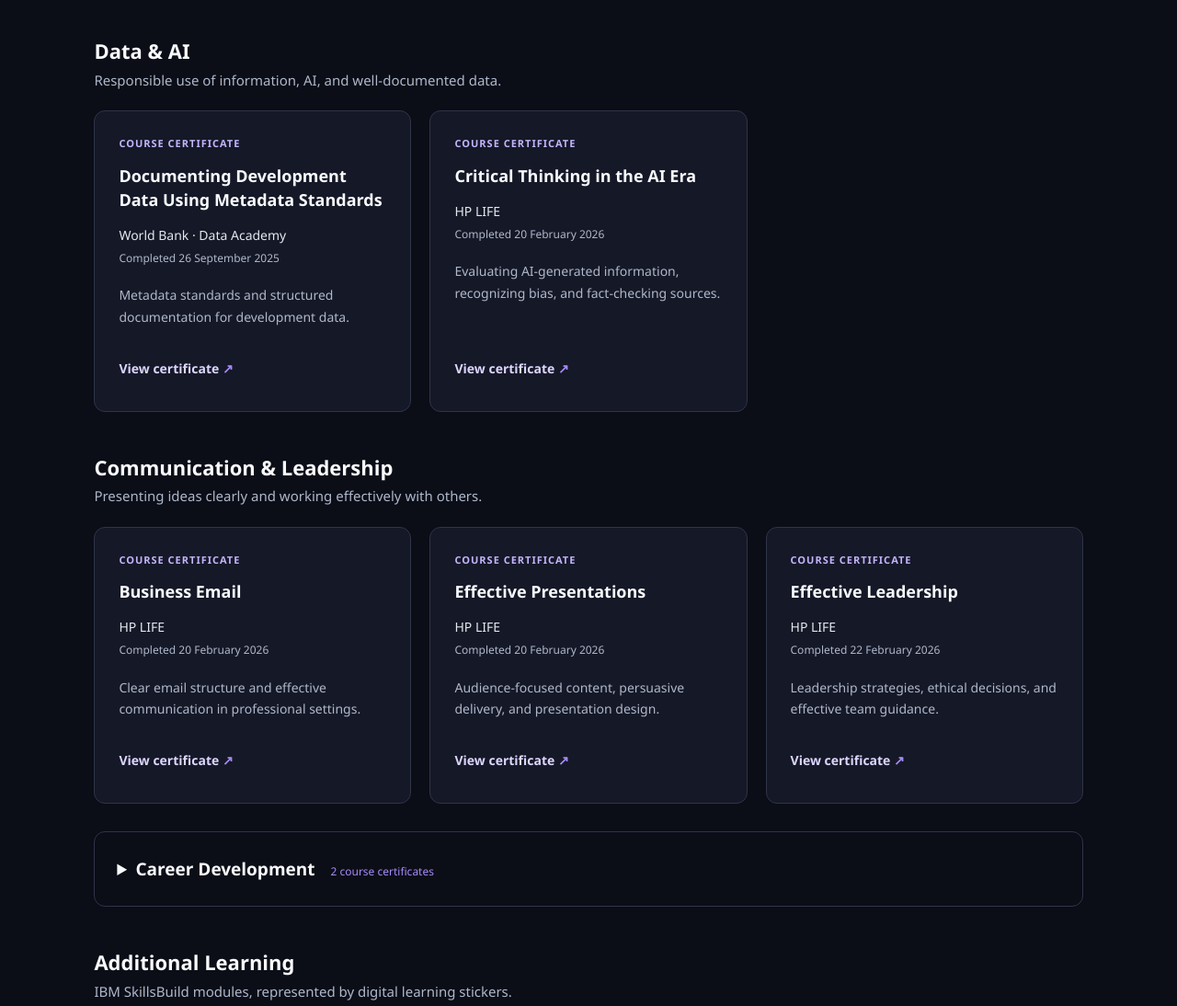
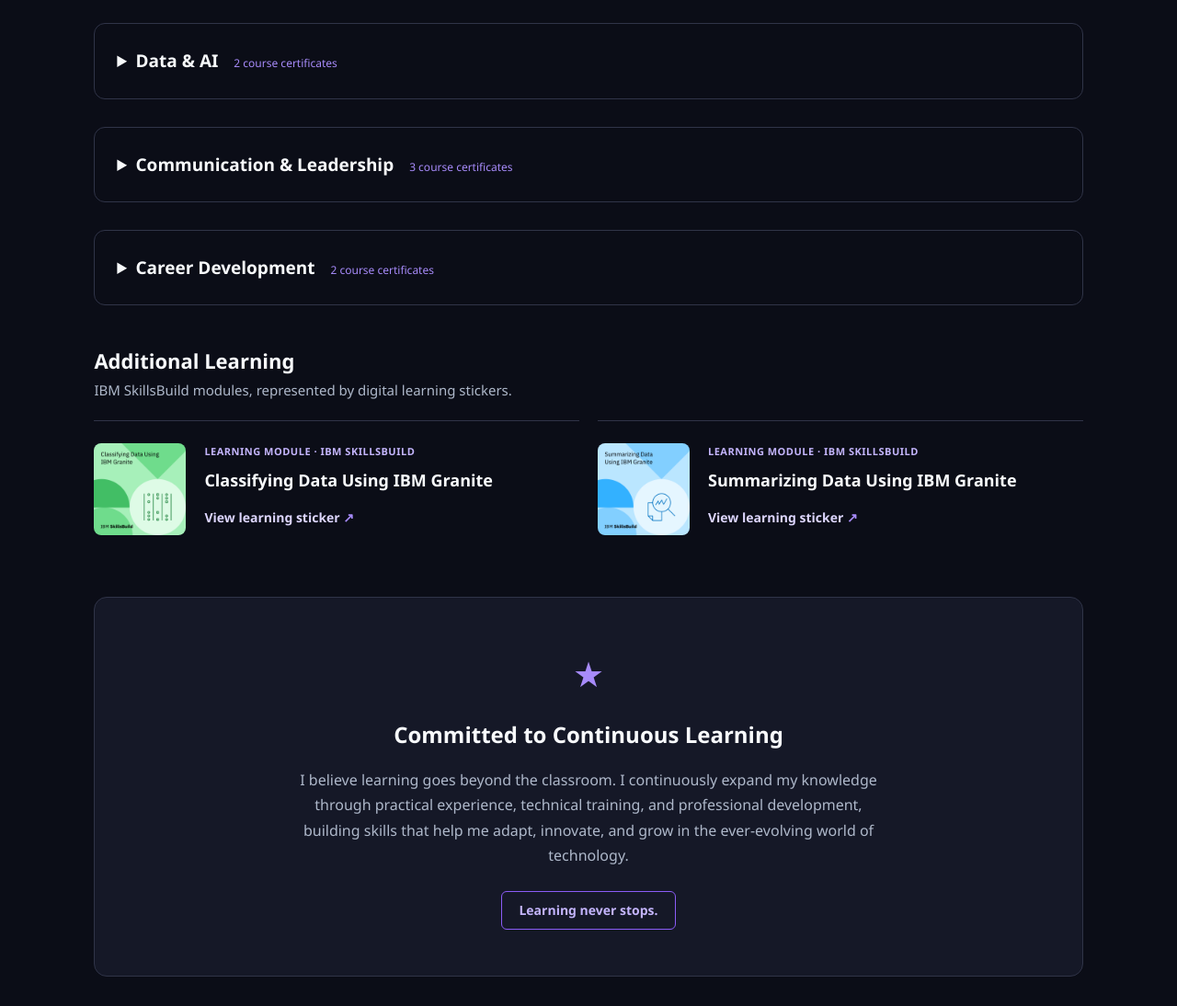
Before and after one commit to AkhwaleLucy/Akhwale_Portfolio, a website: page public/index.html in a window 1280 px wide. Shown: the part 4500-5594 px from the top of the page at 92% size. Drawn offline with Linux system fonts and the light colour scheme.

Commit message:
Make certificate categories collapsible and restore continuous learning card

```diff
--- a/public/index.html
+++ b/public/index.html
@@ -435,8 +435,7 @@
  <p class="intro">CONTINUOUS PROFESSIONAL DEVELOPMENT</p>
  <h2 id="credentials-heading">Certifications <span>&amp; Learning</span></h2>
  <p class="credentials-intro">Focused learning that complements my university studies and practical work in software, data, and technology. Explore my course certificates and additional learning modules below.</p>
- <div class="credential-group"><div class="credential-group-heading"><h3>Data &amp; AI</h3><p>Responsible use of information, AI, and well-documented data.</p></div>
- <div class="credentials-grid"><article class="credential-card">
+ <details class="career-learning"><summary>Data &amp; AI <span>2 course certificates</span></summary><p class="group-description">Responsible use of information, AI, and well-documented data.</p><div class="credentials-grid"><article class="credential-card">
  <p class="credential-type">Course certificate</p><h4>Documenting Development Data Using Metadata Standards</h4>
  <p class="credential-issuer">World Bank · Data Academy</p><p class="credential-date">Completed 26 September 2025</p>
  <p class="credential-description">Metadata standards and structured documentation for development data.</p>
@@ -446,9 +445,8 @@
  <p class="credential-issuer">HP LIFE</p><p class="credential-date">Completed 20 February 2026</p>
  <p class="credential-description">Evaluating AI-generated information, recognizing bias, and fact-checking sources.</p>
  <a class="credential-link" href="certificates/critical-thinking-ai.pdf" target="_blank" rel="noopener noreferrer" aria-label="View Critical Thinking in the AI Era certificate (PDF, opens in a new tab)">View certificate <span aria-hidden="true">↗</span></a>
-</article></div></div>
- <div class="credential-group"><div class="credential-group-heading"><h3>Communication &amp; Leadership</h3><p>Presenting ideas clearly and working effectively with others.</p></div>
- <div class="credentials-grid"><article class="credential-card">
+</article></div></details>
+ <details class="career-learning"><summary>Communication &amp; Leadership <span>3 course certificates</span></summary><p class="group-description">Presenting ideas clearly and working effectively with others.</p><div class="credentials-grid"><article class="credential-card">
  <p class="credential-type">Course certificate</p><h4>Business Email</h4>
  <p class="credential-issuer">HP LIFE</p><p class="credential-date">Completed 20 February 2026</p>
  <p class="credential-description">Clear email structure and effective communication in professional settings.</p>
@@ -463,7 +461,7 @@
  <p class="credential-issuer">HP LIFE</p><p class="credential-date">Completed 22 February 2026</p>
  <p class="credential-description">Leadership strategies, ethical decisions, and effective team guidance.</p>
  <a class="credential-link" href="certificates/effective-leadership.pdf" target="_blank" rel="noopener noreferrer" aria-label="View Effective Leadership certificate (PDF, opens in a new tab)">View certificate <span aria-hidden="true">↗</span></a>
-</article></div></div>
+</article></div></details>
  <details class="career-learning"><summary>Career Development <span>2 course certificates</span></summary><p class="group-description">Building professional relationships and preparing for career opportunities.</p><div class="credentials-grid"><article class="credential-card">
  <p class="credential-type">Course certificate</p><h4>Professional Networking for Career Growth</h4>
  <p class="credential-issuer">HP LIFE</p><p class="credential-date">Completed 20 February 2026</p>
@@ -475,7 +473,32 @@
  <p class="credential-description">Tailored applications, interview preparation, and professional self-assessment.</p>
  <a class="credential-link" href="certificates/resume-interviewing.pdf" target="_blank" rel="noopener noreferrer" aria-label="View Resume Writing and Job Interviewing certificate (PDF, opens in a new tab)">View certificate <span aria-hidden="true">↗</span></a>
 </article></div></details>
- <div class="credential-group"><div class="credential-group-heading"><h3>Additional Learning</h3><p>IBM SkillsBuild modules, represented by digital learning stickers.</p></div><div class="module-grid"><article class="module-card"><img src="certificates/classifying-ibm-granite.png" alt="IBM SkillsBuild: Classifying Data Using IBM Granite digital sticker" width="2000" height="2000" loading="lazy"><div><p class="credential-type">Learning module · IBM SkillsBuild</p><h4>Classifying Data Using IBM Granite</h4><a class="credential-link" href="certificates/classifying-ibm-granite.png" target="_blank" rel="noopener noreferrer">View learning sticker <span aria-hidden="true">↗</span></a></div></article><article class="module-card"><img src="certificates/summarizing-ibm-granite.png" alt="IBM SkillsBuild: Summarizing Data Using IBM Granite digital sticker" width="2000" height="2000" loading="lazy"><div><p class="credential-type">Learning module · IBM SkillsBuild</p><h4>Summarizing Data Using IBM Granite</h4><a class="credential-link" href="certificates/summarizing-ibm-granite.png" target="_blank" rel="noopener noreferrer">View learning sticker <span aria-hidden="true">↗</span></a></div></article></div></div></section>
+ <div class="credential-group"><div class="credential-group-heading"><h3>Additional Learning</h3><p>IBM SkillsBuild modules, represented by digital learning stickers.</p></div><div class="module-grid"><article class="module-card"><img src="certificates/classifying-ibm-granite.png" alt="IBM SkillsBuild: Classifying Data Using IBM Granite digital sticker" width="2000" height="2000" loading="lazy"><div><p class="credential-type">Learning module · IBM SkillsBuild</p><h4>Classifying Data Using IBM Granite</h4><a class="credential-link" href="certificates/classifying-ibm-granite.png" target="_blank" rel="noopener noreferrer">View learning sticker <span aria-hidden="true">↗</span></a></div></article><article class="module-card"><img src="certificates/summarizing-ibm-granite.png" alt="IBM SkillsBuild: Summarizing Data Using IBM Granite digital sticker" width="2000" height="2000" loading="lazy"><div><p class="credential-type">Learning module · IBM SkillsBuild</p><h4>Summarizing Data Using IBM Granite</h4><a class="credential-link" href="certificates/summarizing-ibm-granite.png" target="_blank" rel="noopener noreferrer">View learning sticker <span aria-hidden="true">↗</span></a></div></article></div></div>
+<div class="credential-group">
+        <div class="certification-card">
+
+            <div class="certification-icon">★</div>
+
+            <h3>Committed to Continuous Learning</h3>
+
+
+            <p>
+                I believe learning goes beyond the classroom.
+                I continuously expand my knowledge through
+                practical experience, technical training,
+                and professional development, building skills
+                that help me adapt, innovate, and grow in the
+                ever-evolving world of technology.
+            </p>
+
+
+            <span class="certification-label">
+                Learning never stops.
+            </span>
+
+        </div>
+</div>
+</section>
 
     <!-- Contact Section -->
     <section id="contact" class="section contact">
```
